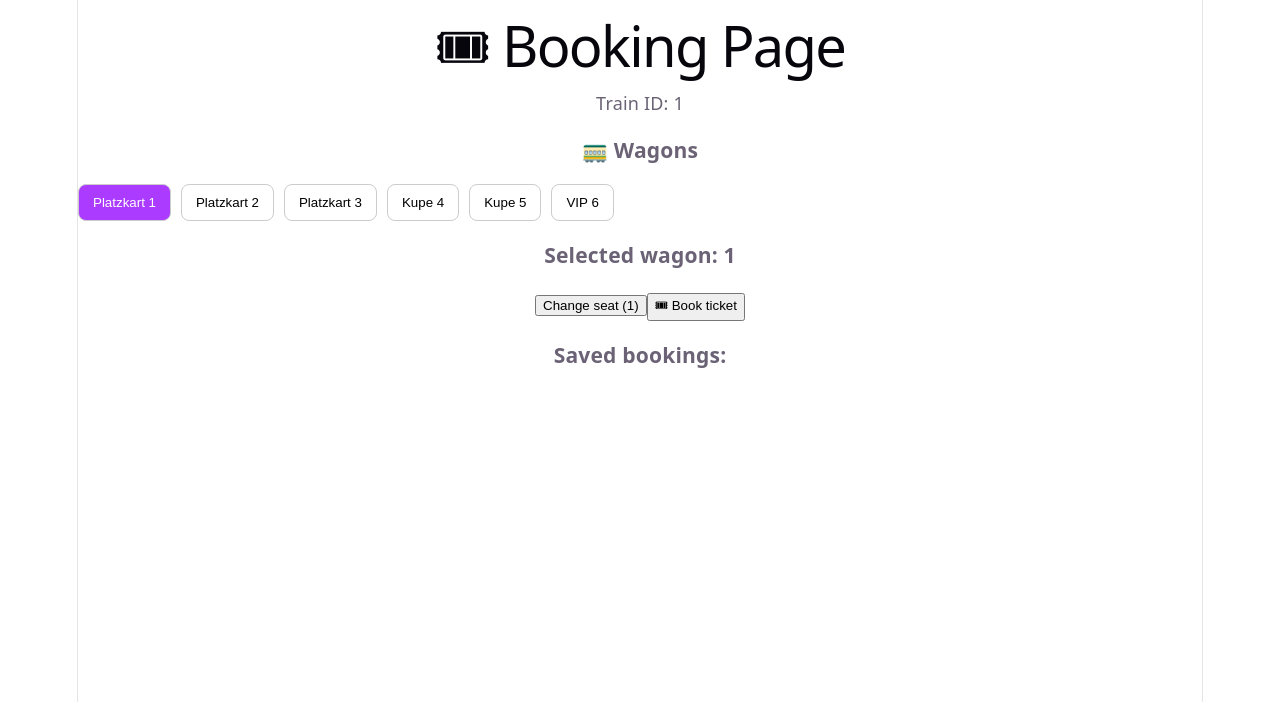
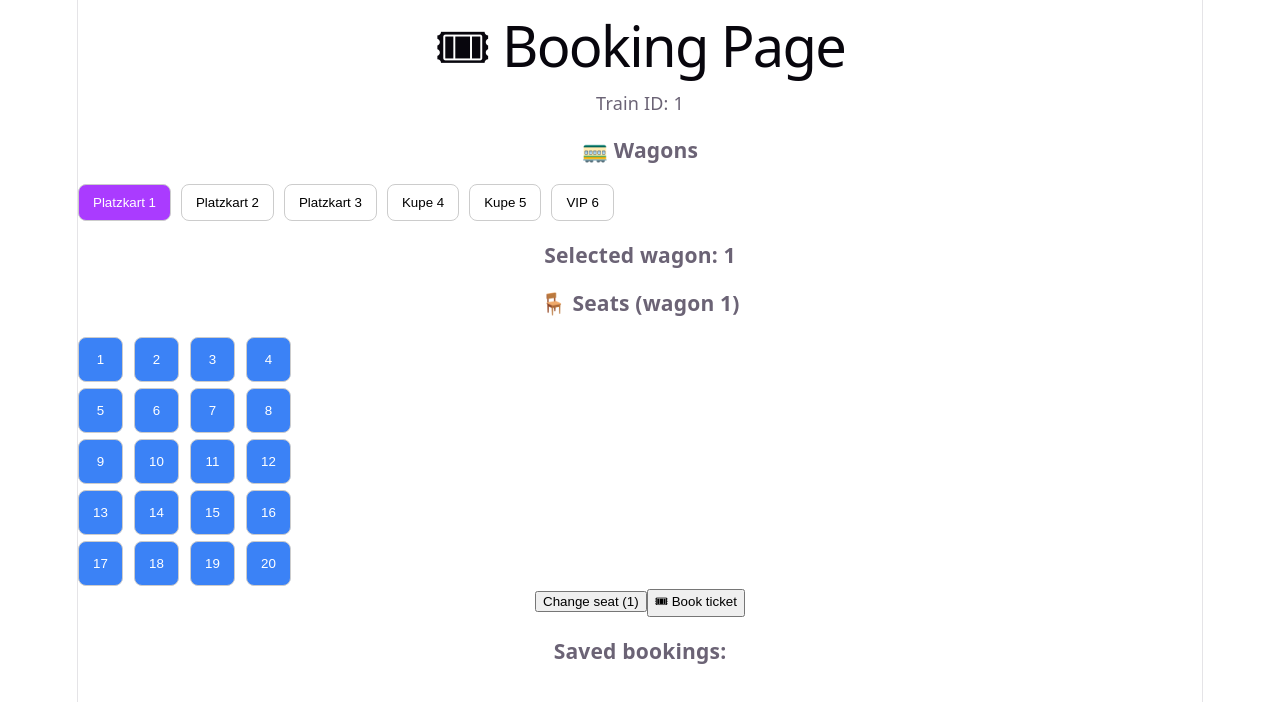
Before and after one commit to YuliaLiber/railway, a React (Vite) app: page /booking/1 in a window 1280 px wide. Shown: the top 702 px of the page. Built offline with nearby package versions, Linux system fonts and the light colour scheme.

Commit message:
add SeatMap to booking page

```diff
--- a/src/pages/Booking.jsx
+++ b/src/pages/Booking.jsx
@@ -5,6 +5,8 @@ import WagonSelector from "../components/WagonSelector";
 
 import { saveBooking } from "../services/bookingService";
 import { getBookings } from "../services/bookingService";
+
+import SeatMap from "../components/SeatMap";
 
 export default function Booking() {
 
@@ -53,6 +55,8 @@ export default function Booking() {
 
       <h3>Selected wagon: {wagon}</h3>
 
+      <SeatMap trainId={trainId} wagon={wagon} />
+
       <button onClick={() => setSeat(seat + 1)}>
         Change seat ({seat})
       </button>
```
